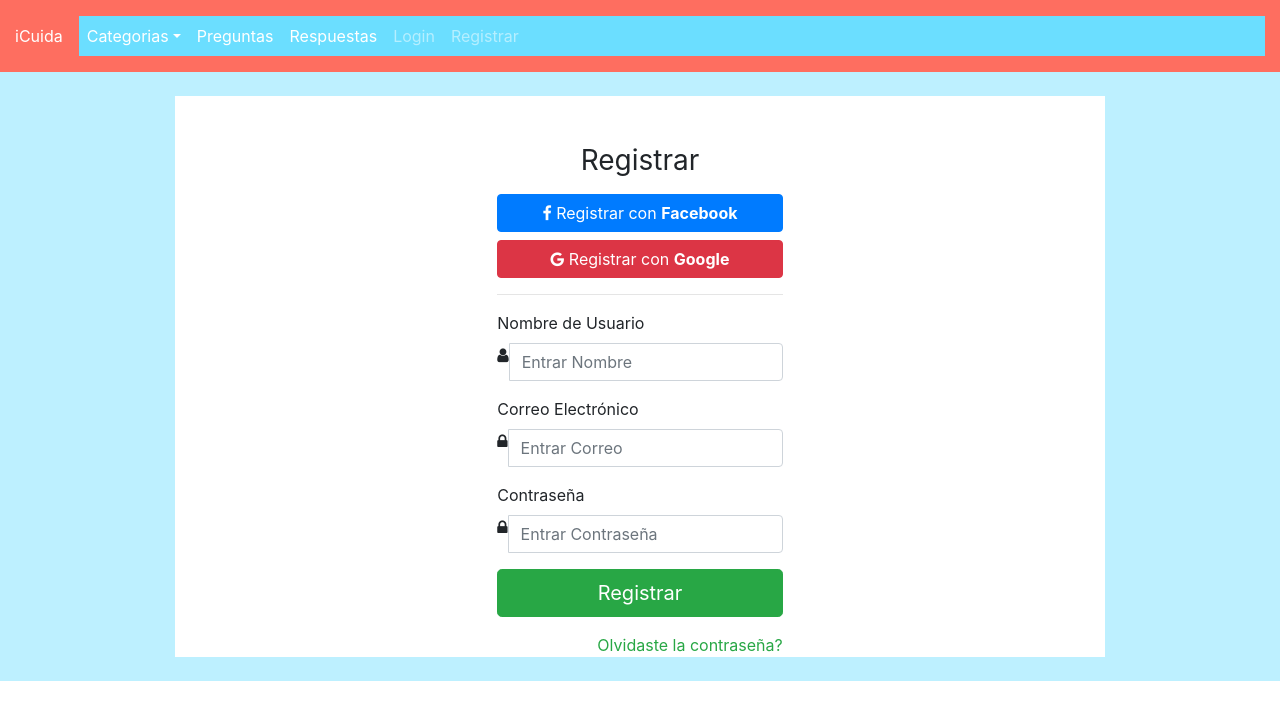
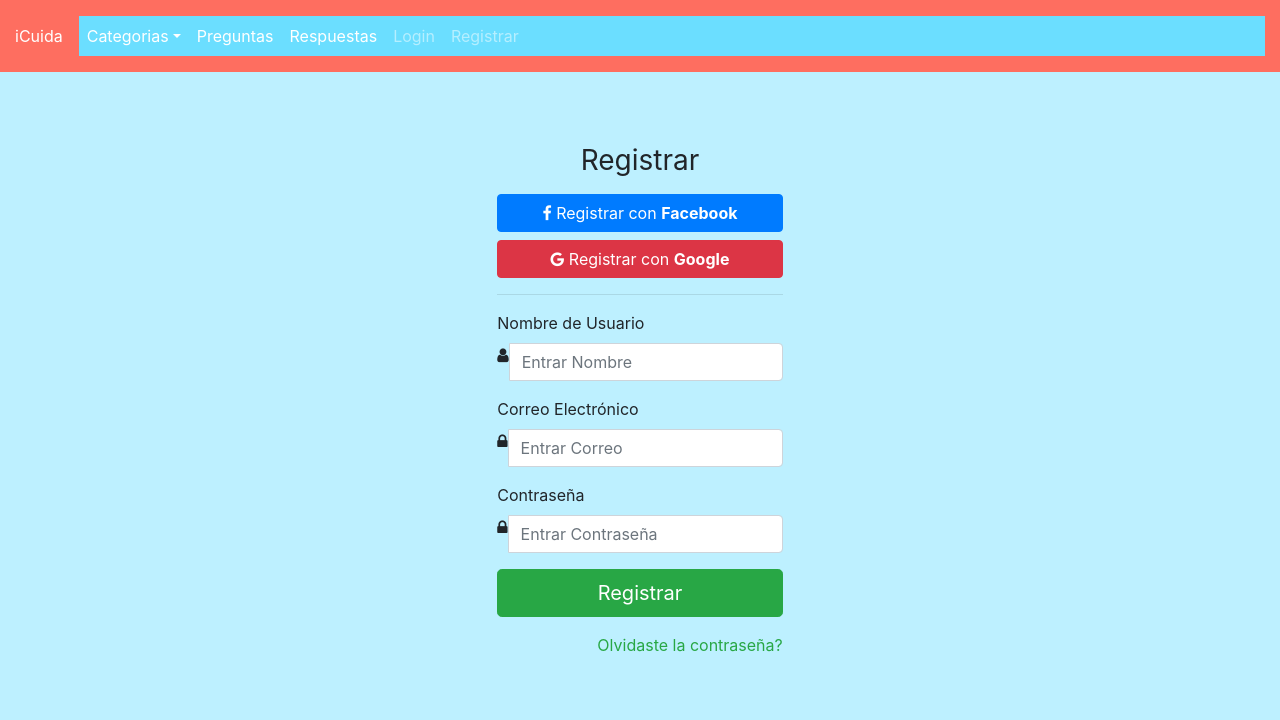
Before and after one commit to Iniciativa-Barcelona-Open-Data-I-iCuida/iCuida, a React (Create React App) app in the folder client/: page /register in a window 1280 px wide. Shown: the top 720 px of the page. Built offline with nearby package versions, Linux system fonts and the light colour scheme; a web font is replaced by a local one.

Commit message:
implemented bg color to max screen

```diff
--- a/client/src/App.css
+++ b/client/src/App.css
@@ -9,7 +9,7 @@
 html, body,
 #root, .App {
   width: 100%;
-  min-height: 100%;
+  height: 100%;
 }
 
 .App {
--- a/client/src/components/Login.js
+++ b/client/src/components/Login.js
@@ -31,7 +31,7 @@ class Login extends Component {
 
     render() {
         return (
-            <div className="container">
+            <div className="icuida-blue container">
                 <div className="row">
                     <div className="col-m-6 mt-5 mx-auto">
                         <form noValidate onSubmit={this.onSubmit}>
--- a/client/src/components/Questions.js
+++ b/client/src/components/Questions.js
@@ -84,22 +84,23 @@ export default class Questions extends Component {
                 <div class="p-5">
                     <form className="card p-2" noValidate onSubmit={this.onSubmit}>
                         <div className="form-group">
-                            <label htmlFor="exampleFormControlTextarea1">Question</label>
+                            <label htmlFor="exampleFormControlTextarea1">pregunta</label>
                             <input className="form-control form-control-lg rounded-pill"
                                    name="title"
                                    type="text"
                                    value={this.state.title}
                                    onChange={this.onChange}
-                                   placeholder="Question"/>
+                                   placeholder="Pregunta"/>
                         </div>
                         <div className="form-group">
-                            <label htmlFor="exampleFormControlTextarea1">Example textarea</label>
+                            <label htmlFor="exampleFormControlTextarea1">Explica tu pregunta</label>
                             <textarea className="form-control "
                                       id="exampleFormControlTextarea1"
                                       name="description"
                                       value={this.state.description}
                                       onChange={this.onChange}
-                                      rows="3">
+                                      rows="3"
+                                      placeholder="Explica tu pregunta">
 
                             </textarea>
                         </div>
--- a/client/src/components/Register.js
+++ b/client/src/components/Register.js
@@ -32,7 +32,7 @@ class Register extends Component {
 
     render() {
         return (
-            <div className="container">
+            <div className="icuida-blue container">
                 <div className="row">
                 {/*  EMAIL IS REQUIRED
                 <div className="form-group">
```
